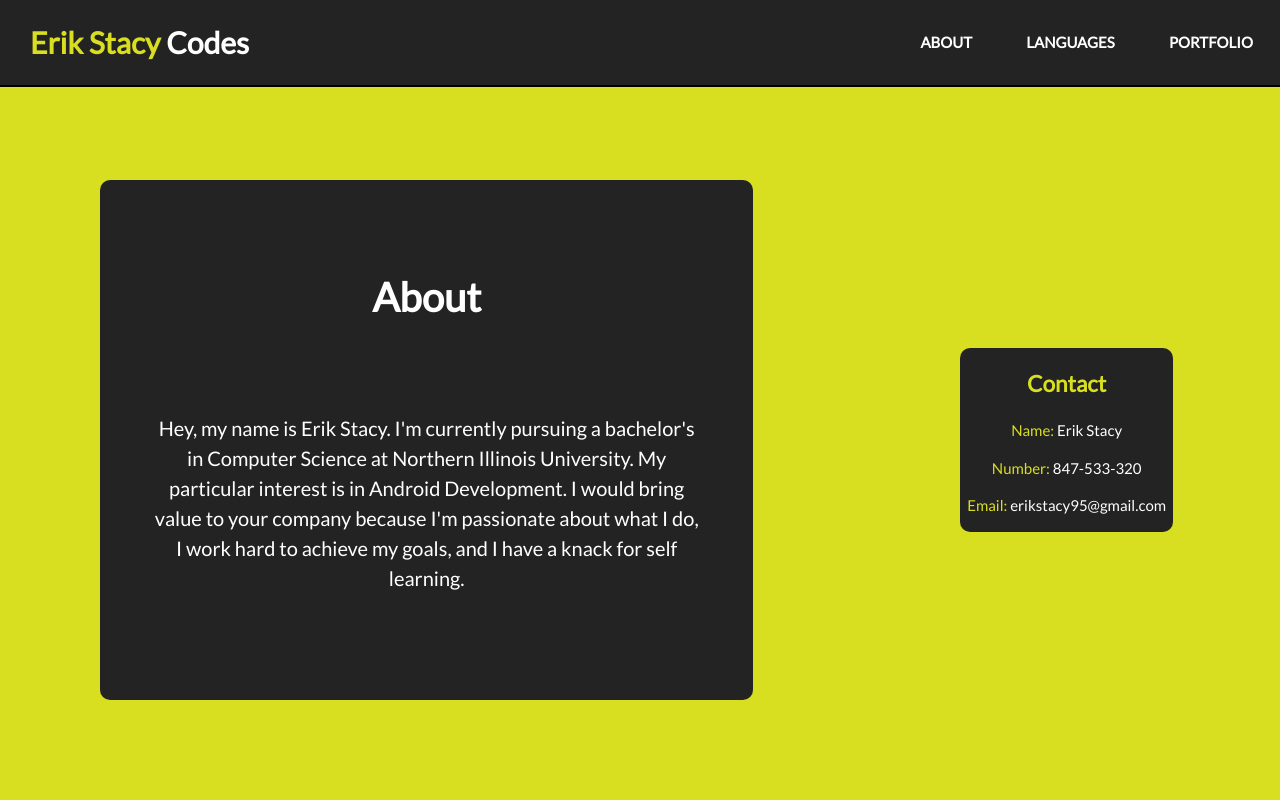
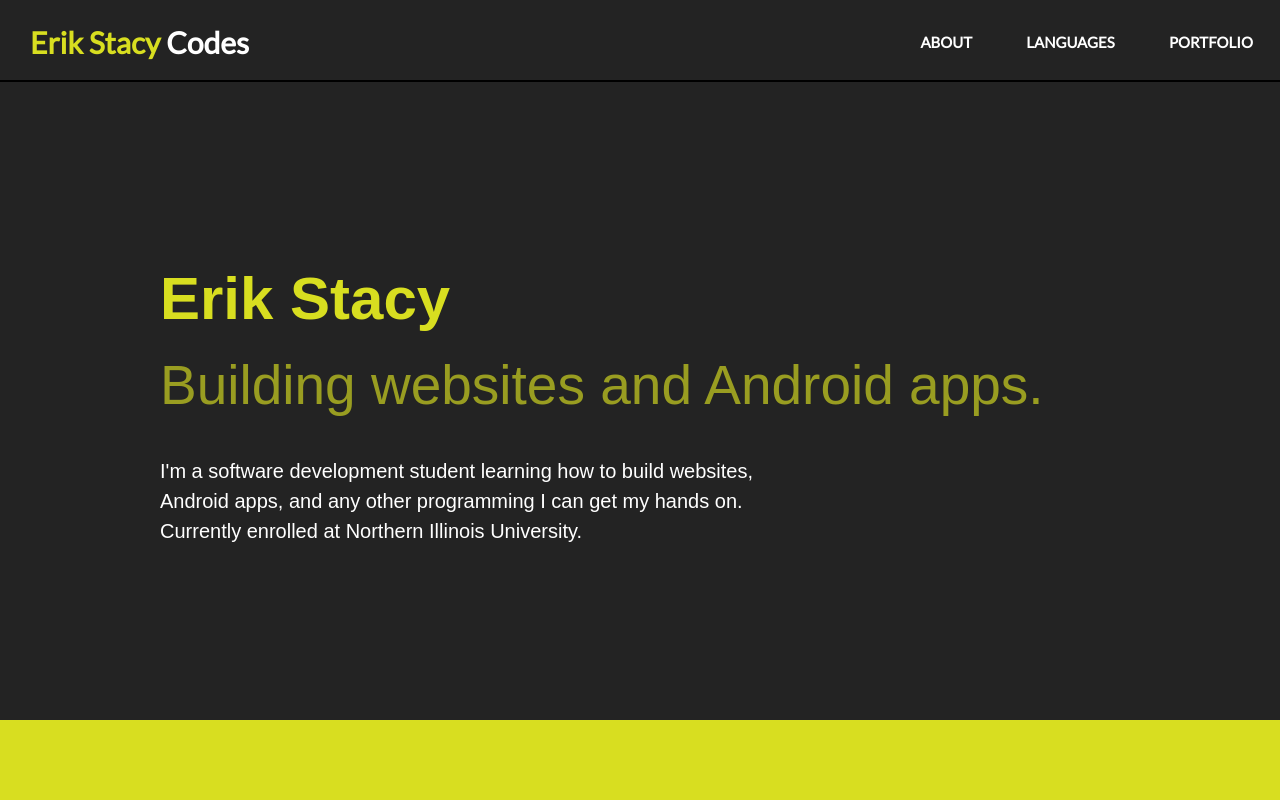
Before and after one commit to erikstacy/ErikStacyCodes, a React (Create React App) app: page / in a window 1280 px wide. Shown: the top 800 px of the page. Built offline with nearby package versions, Linux system fonts and the light colour scheme.

Commit message:
added display section

```diff
--- a/src/App.js
+++ b/src/App.js
@@ -4,6 +4,7 @@ import About from './layout/About';
 import Languages from './layout/Languages';
 import Portfolio from './layout/Portfolio';
 import Footer from './layout/Footer';
+import Display from './layout/Display';
 import './css/App.css';
 
 class App extends Component {
@@ -11,6 +12,7 @@ class App extends Component {
     return (
       <div className="App">
         <Header />
+        <Display />
         <About />
         <Languages />
         <Portfolio />
--- a/src/css/About.css
+++ b/src/css/About.css
@@ -3,7 +3,6 @@
     grid-template-columns: 2fr 1fr;
     min-height: 90vh;
     background: #d8de20;
-    padding-top: 80px;
 }
 .aboutSection {
     display: flex;
--- /dev/null
+++ b/src/css/Display.css
@@ -0,0 +1,27 @@
+.displaySection {
+    min-height: 80vh;
+    padding-top: 80px;
+    display: flex;
+    justify-content: center;
+    align-items: center;
+}
+.displayContainer {
+    width: 960px;
+}
+.displaySection h1 {
+    color: #d8de20;
+    font-size: 60px;
+    margin: 0;
+}
+.displaySection .subheading {
+    color: #d8de20a6;
+    font-size: 55px;
+    margin: 0;
+    margin-bottom: 30px;
+}
+.displaySection .description {
+    color: #ffffff;
+    font-size: 20px;
+    margin: 0;
+    width: 600px;
+}
--- a/src/css/Header.css
+++ b/src/css/Header.css
@@ -7,6 +7,7 @@
     background-color: #232323;
     position: fixed;
     width: 100%;
+    height: 80px;
 }
 .headerSection .logo {
     grid-area: logo;
--- /dev/null
+++ b/src/layout/Display.js
@@ -0,0 +1,25 @@
+import React, { Component } from 'react';
+import '../css/Display.css';
+
+class Display extends Component {
+    render() {
+        return(
+            <div className="displaySection">
+                <div className="displayContainer">
+                    <h1>Erik Stacy</h1>
+                    <p className="subheading">
+                        Building websites and Android apps.
+                    </p>
+                    <p className="description">
+                        I'm a software development student learning how
+                        to build websites, Android apps, and any other
+                        programming I can get my hands on. Currently enrolled
+                        at Northern Illinois University.
+                    </p>
+                </div>
+            </div>
+        )
+    }
+}
+
+export default Display
```
